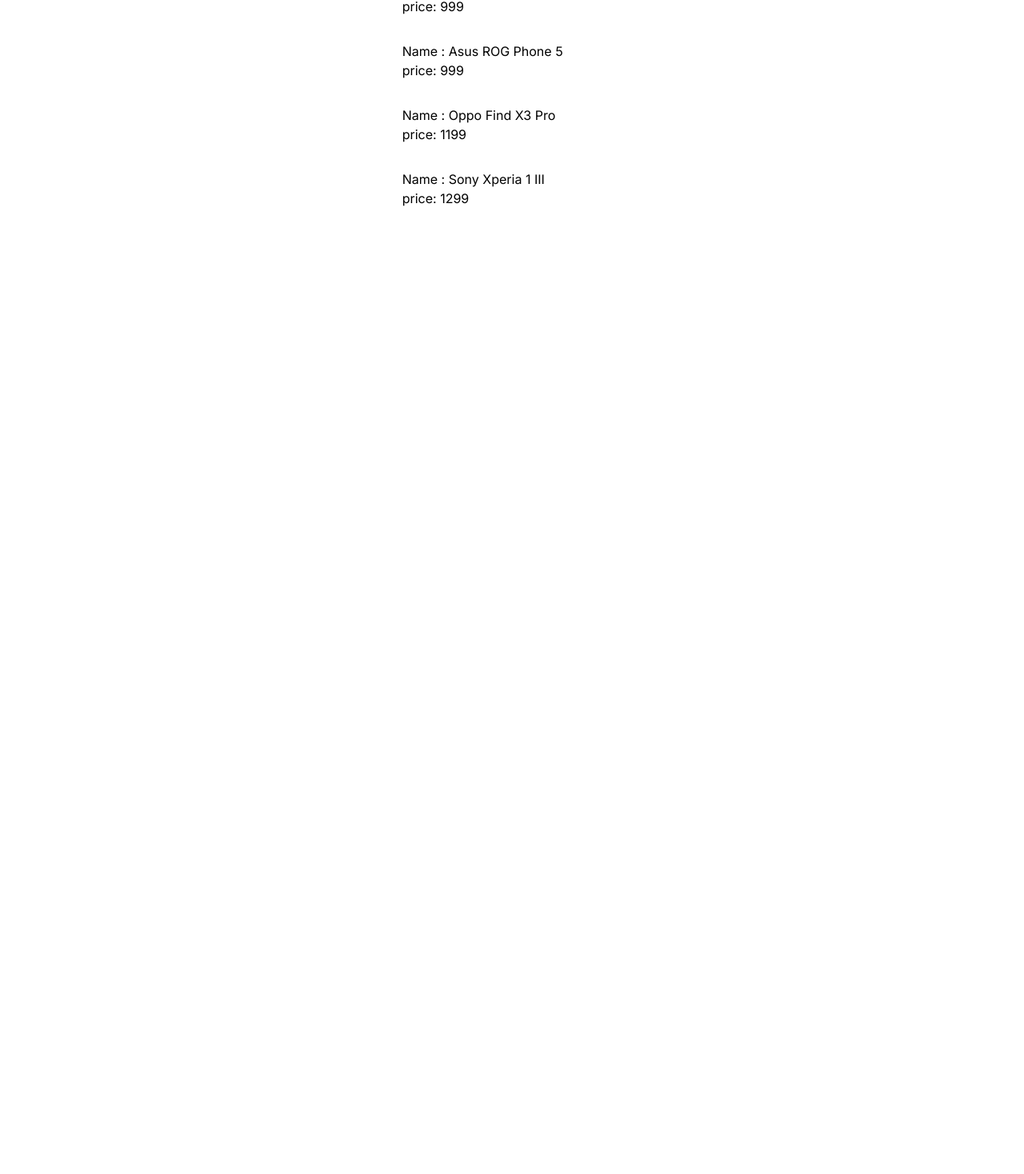
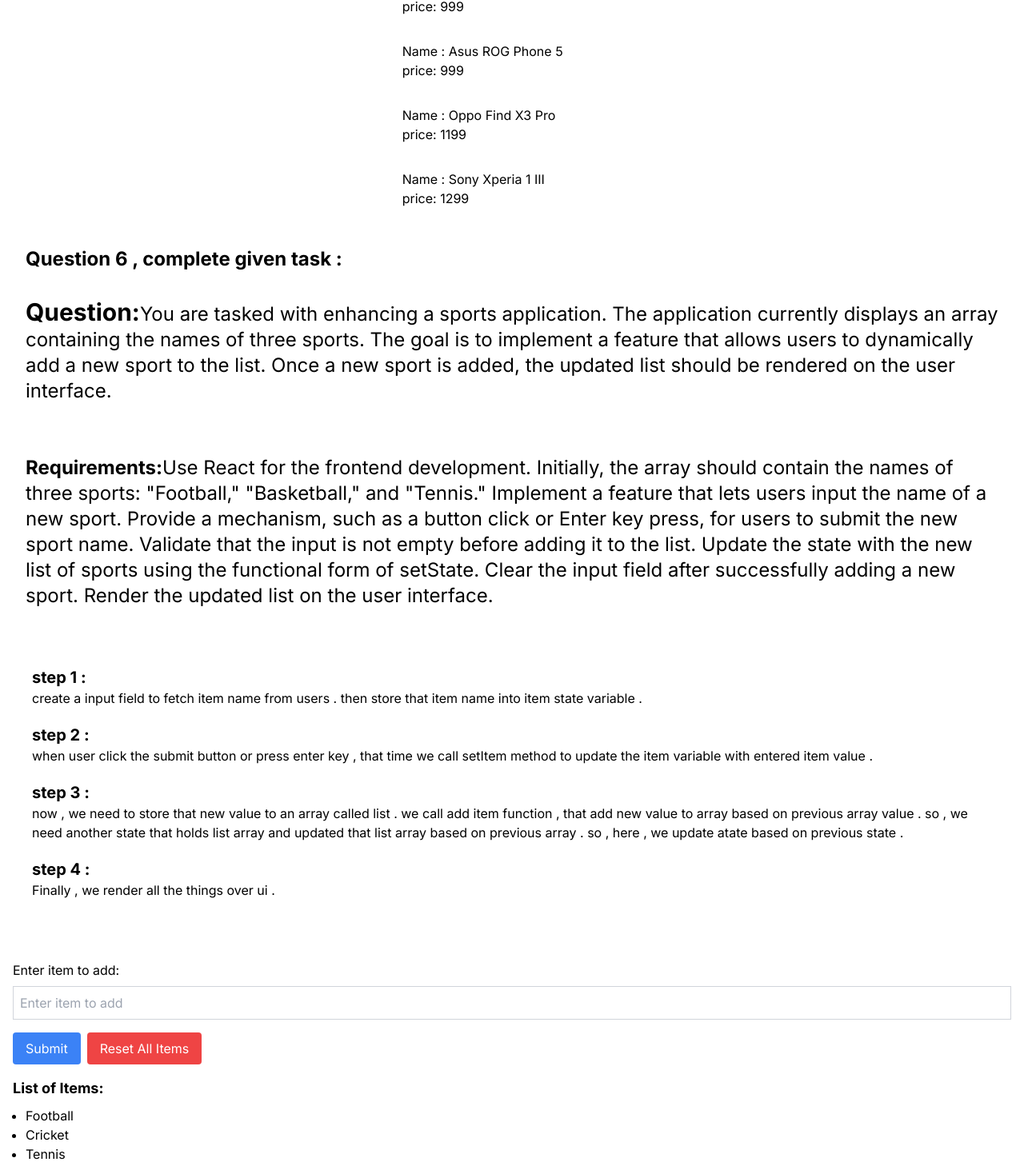
Before and after one commit to Sakib-203-15-3883/Learn-React-in-depth, a Next.js app: page /conceptual_practice in a window 1280 px wide. Shown: the part 5494-6962 px from the top of the page at 80% size. Before the commit the page ends 5770 px from the top, so only its background shows below. Built offline with nearby package versions, Linux system fonts and the light colour scheme.

Commit message:
question 6

```diff
--- a/src/app/conceptual_practice/page.jsx
+++ b/src/app/conceptual_practice/page.jsx
@@ -4,6 +4,8 @@
 
 import SearchComponent1 from "@/components/conceptual_practice/question4/search";
 import FormComponent1 from "@/components/conceptual_practice/question3/form1";
+
+import Question6 from "@/components/conceptual_practice/question6"
 
 
 import SearchAndSort from "@/components/conceptual_practice/question5/searchAndSort"
@@ -219,6 +221,63 @@
 
         <SearchAndSort />
       </div>
+
+
+
+
+      {/* ///////   Question 6   //// ///*/}
+      <div>
+        <h1 className="m-8  text-2xl">
+          <span className="font-bold">Question 6 , complete given task :
+
+          </span>
+          <br /><br />
+
+          <span className="font-bold text-3xl">Question:
+          </span>
+
+          You are tasked with enhancing a sports application. The application currently displays an array containing the names of three sports. The goal is to implement a feature that allows users to dynamically add a new sport to the list. Once a new sport is added, the updated list should be rendered on the user interface. <br /><br /><br />
+
+          <span className="font-bold">Requirements:
+          </span>
+
+          Use React for the frontend development.
+          Initially, the array should contain the names of three sports: "Football," "Basketball," and "Tennis."
+          Implement a feature that lets users input the name of a new sport.
+          Provide a mechanism, such as a button click or Enter key press, for users to submit the new sport name.
+          Validate that the input is not empty before adding it to the list.
+          Update the state with the new list of sports using the functional form of setState.
+          Clear the input field after successfully adding a new sport.
+          Render the updated list on the user interface.
+
+        </h1>
+        <ul className="m-5 p-5">
+          <li className="mt-5 mb-5">
+            <span className="font-bold text-xl">step 1 :</span>
+            <br />
+            create a input field to fetch item name from users . then store that item name into item state variable .
+          </li>
+
+          <li className="mt-5 mb-5">
+            <span className="font-bold text-xl">step 2 :</span>
+            <br />
+            when user click the submit button or press enter key , that time we call setItem method to update the item variable with entered item value .
+          </li>
+          <li className="mt-5 mb-5">
+            <span className="font-bold text-xl">step 3 :</span>
+            <br />
+            now , we need to store that new value to an array called list . we call add item function , that add new value to array based on previous array value . so , we need another state that holds list array and updated that list array based on previous array . so , here , we update atate based on previous state .
+          </li>
+
+          <li className="mt-5 mb-5">
+            <span className="font-bold text-xl">step 4 :</span>
+            <br />
+            Finally , we render all the things over ui .
+          </li>
+        </ul>
+
+        <Question6 />
+      </div>
     </>
   );
 };
--- /dev/null
+++ b/src/components/conceptual_practice/question6/index.jsx
@@ -0,0 +1,75 @@
+import { useState } from "react";
+
+const Question6 = () => {
+  const listOfSports = ["Football", "Cricket", "Tennis"];
+  const [item, setItem] = useState("");
+  const [list, setList] = useState(listOfSports);
+
+  const handleOnChange = (event) => {
+    setItem(event.target.value);
+  };
+
+  const addItem = () => {
+    setList((previousList) => [...previousList, item]);
+    setItem("");
+  };
+
+  const handleOnKeyDown = (event) => {
+    if (event.key === "Enter") {
+      addItem();
+    }
+  };
+
+  const handleButtonClick = () => {
+    addItem();
+  };
+
+  const handleReset = () => {
+    setList([]);
+  };
+
+  return (
+    <div className="container mx-auto p-4">
+      <div className="mb-4">
+        <label htmlFor="item" className="block mb-2">
+          Enter item to add:
+        </label>
+        <input
+          placeholder="Enter item to add"
+          id="item"
+          name="item"
+          value={item}
+          onChange={handleOnChange}
+          onKeyDown={handleOnKeyDown}
+          className="border border-gray-300 p-2 w-full"
+        />
+      </div>
+
+      <button
+        onClick={handleButtonClick}
+        className="bg-blue-500 text-white px-4 py-2 rounded mr-2"
+      >
+        Submit
+      </button>
+      <button
+        onClick={handleReset}
+        className="bg-red-500 text-white px-4 py-2 rounded"
+      >
+        Reset All Items
+      </button>
+
+      {list.length > 0 && (
+        <div className="mt-4">
+          <h2 className="text-lg font-bold mb-2">List of Items:</h2>
+          {list.map((item, index) => (
+            <ul key={index} className="list-disc pl-4">
+              <li>{item}</li>
+            </ul>
+          ))}
+        </div>
+      )}
+    </div>
+  );
+};
+
+export default Question6;
```
